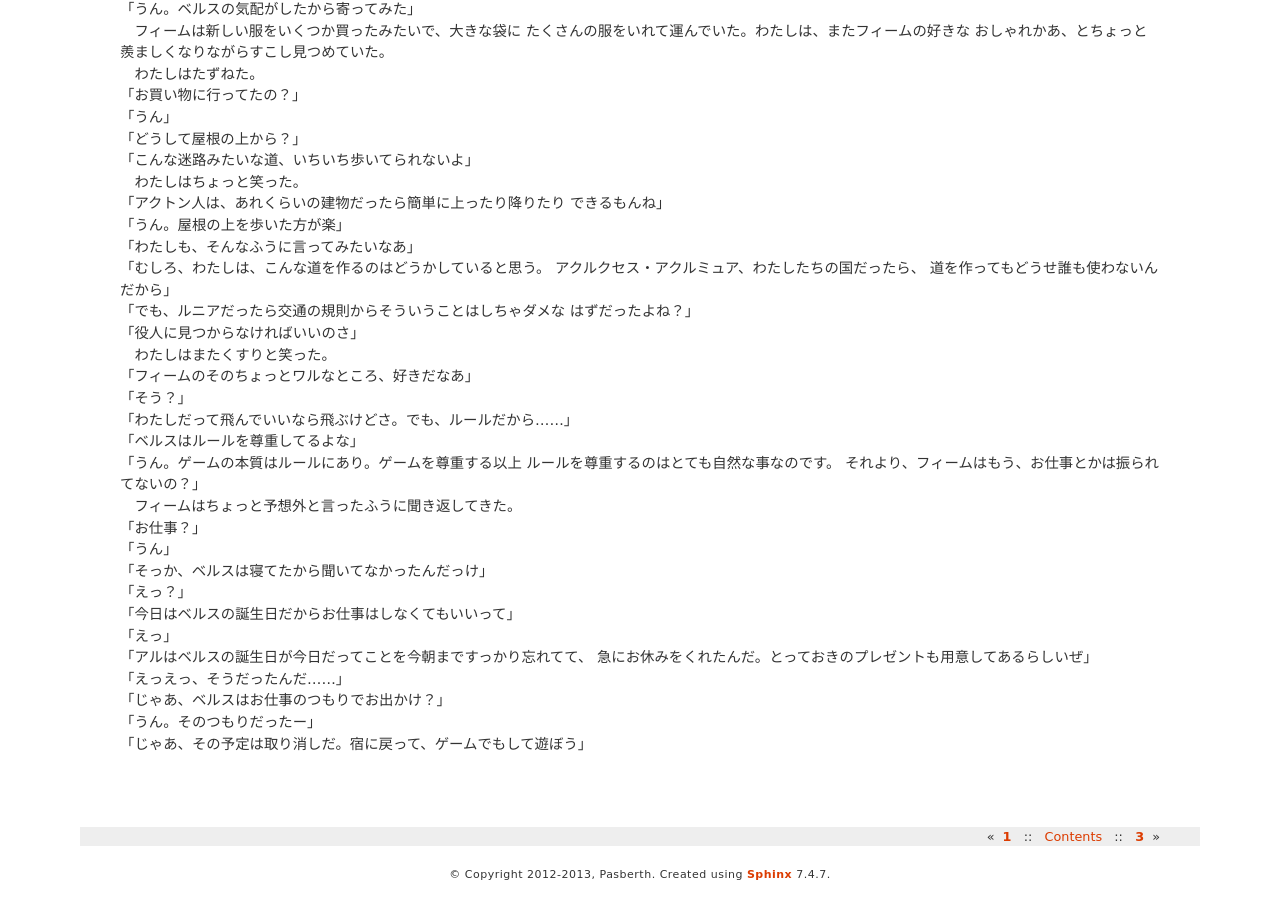
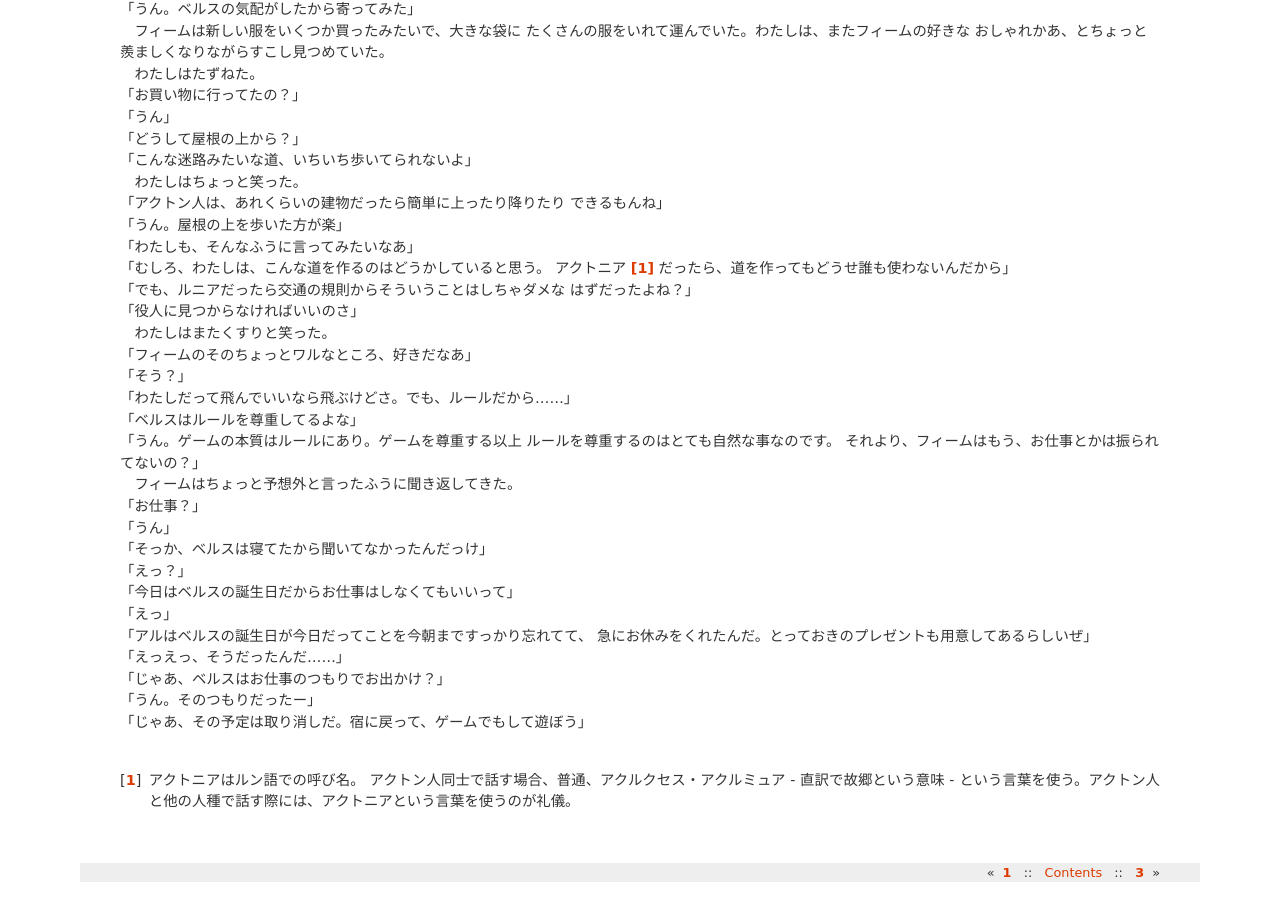
Before and after one commit to pasberth/Bellsend, a Sphinx documentation site: the page built from source/chapter-01/act-01/2012-12-11.rst, in a window 1280 px wide and 900 px high, scrolled down 1073 px. Built offline with Sphinx 7.4.7, drawn with Linux system fonts in a browser that asks for light colours.

Commit message:
できれば、ここでどうしてもアクルクセスとい う言葉を使わせたかったので、フィームに言わせたけど、やっぱり耐えられない。アクルクセスという言葉を、フィームは、ルニアでは絶対に使いません。アクルティムという言葉も使いません。それはルニアの言葉ではないからです。アクトニアでは、ルニアではルニアのルールに従うことを徹底的に教育されます。そのための修行でもあります。フィームは、アクルクセスと言ってはいけません。でもここでそういう言葉があると知らせたい。だから注釈にする。

```diff
--- a/source/chapter-01/act-01/2012-12-11.rst
+++ b/source/chapter-01/act-01/2012-12-11.rst
@@ -96,8 +96,7 @@
 | 「うん。屋根の上を歩いた方が楽」
 | 「わたしも、そんなふうに言ってみたいなあ」
 | 「むしろ、わたしは、こんな道を作るのはどうかしていると思う。
-  アクルクセス・アクルミュア、わたしたちの国だったら、
-  道を作ってもどうせ誰も使わないんだから」
+  アクトニア [#a]_ だったら、道を作ってもどうせ誰も使わないんだから」
 | 「でも、ルニアだったら交通の規則からそういうことはしちゃダメな
   はずだったよね？」
 | 「役人に見つからなければいいのさ」
@@ -123,3 +122,7 @@
 | 「うん。そのつもりだったー」
 | 「じゃあ、その予定は取り消しだ。宿に戻って、ゲームでもして遊ぼう」
 |
+
+.. [#a] アクトニアはルン語での呼び名。
+        アクトン人同士で話す場合、普通、アクルクセス・アクルミュア - 直訳で故郷という意味 -
+        という言葉を使う。アクトン人と他の人種で話す際には、アクトニアという言葉を使うのが礼儀。
```
